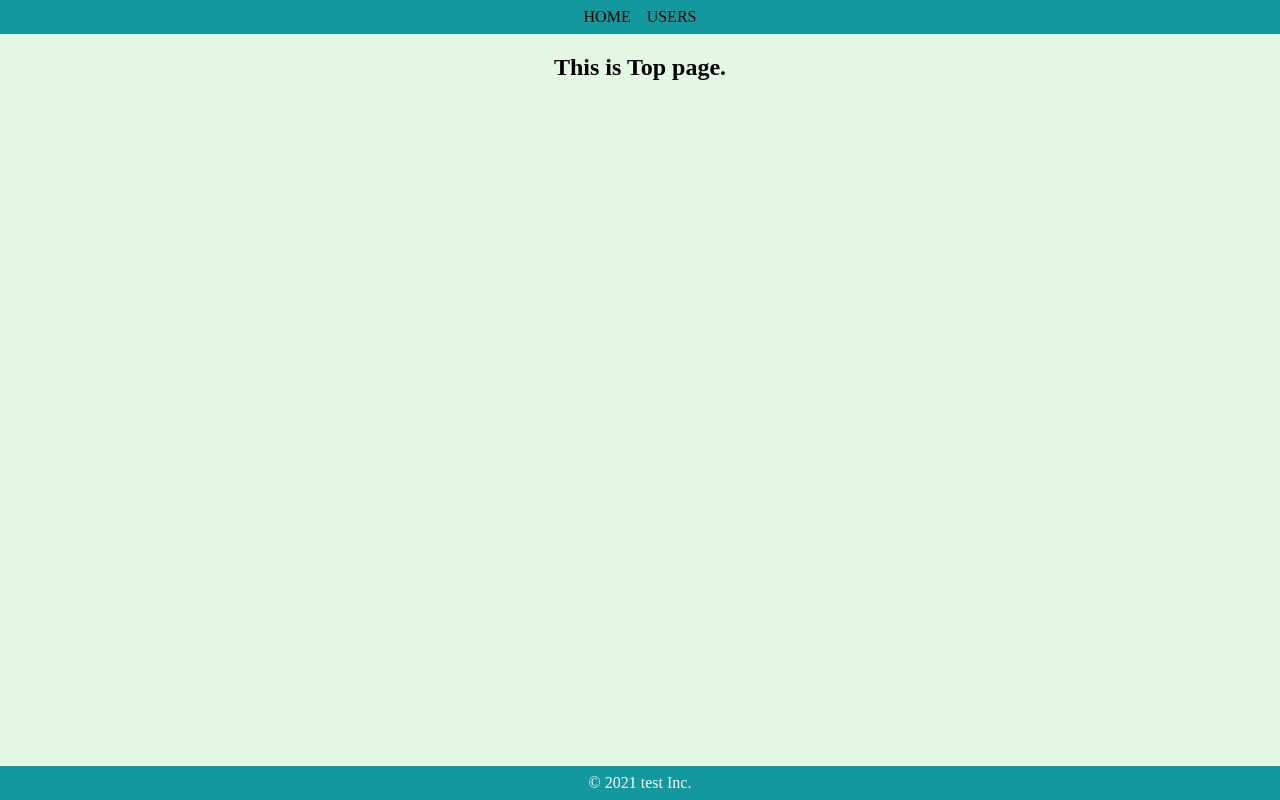
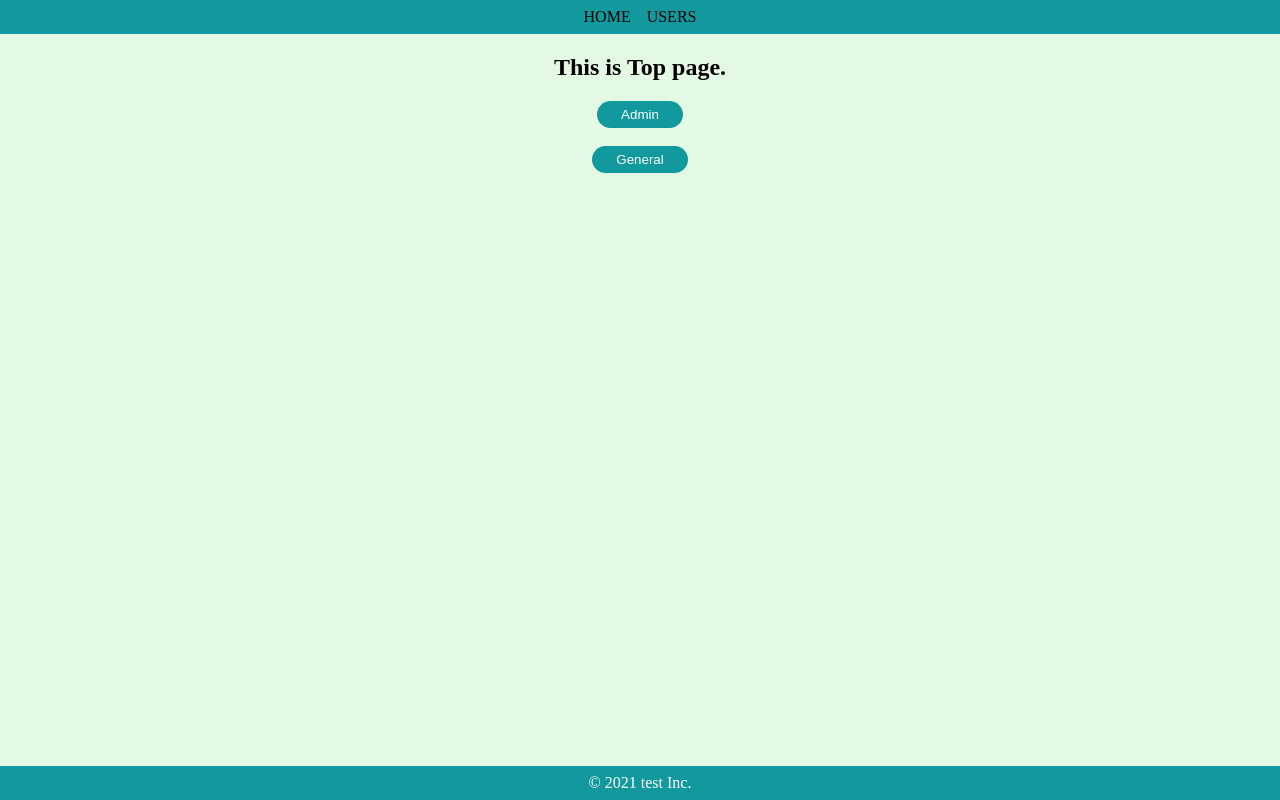
Before and after one commit to ayakamiyake7/codesandbox-practice4, a React (Create React App) app: page / in a window 1280 px wide. Built offline with nearby package versions, Linux system fonts and the light colour scheme.

Commit message:
Add edit.

```diff
--- a/src/components/atoms/button/SecondaryButton.jsx
+++ b/src/components/atoms/button/SecondaryButton.jsx
@@ -2,8 +2,8 @@
 import { BaseButton } from "./BaseButton";
 
 export const SecondaryButton = (props) => {
-  const { children } = props;
-  return <SButton>{children}</SButton>;
+  const { children, onClick } = props;
+  return <SButton onClick={onClick}>{children}</SButton>;
 };
 
 const SButton = styled(BaseButton)`
--- a/src/components/molecules/user/UserIconWithName.jsx
+++ b/src/components/molecules/user/UserIconWithName.jsx
@@ -1,11 +1,13 @@
+import React from "react";
 import styled from "styled-components";
 
 export const UserIconWithName = (props) => {
-  const { image, name } = props;
+  const { image, name, isAdmin } = props;
   return (
     <StyleContainer>
       <StyleImage width={160} src={image} alt={name} />
       <Stylename>{name}</Stylename>
+      {isAdmin && <SEdit>Edit</SEdit>}
     </StyleContainer>
   );
 };
@@ -21,3 +23,8 @@
   font-weight: bold;
   margin: 0;
 `;
+const SEdit = styled.span`
+  text-decoration: underline;
+  color: #aaa;
+  cursor: pointer;
+`;
--- a/src/components/organisms/user/UserCard.jsx
+++ b/src/components/organisms/user/UserCard.jsx
@@ -3,10 +3,10 @@
 import { UserIconWithName } from "../../molecules/user/UserIconWithName";
 
 export const UserCard = (props) => {
-  const { user } = props;
+  const { user, isAdmin } = props;
   return (
     <Card>
-      <UserIconWithName image={user.image} name={user.name} />
+      <UserIconWithName image={user.image} name={user.name} isAdmin={isAdmin} />
       <StyleDl>
         <dt>Email</dt>
         <dd>{user.email}</dd>
--- a/src/components/pages/Top.jsx
+++ b/src/components/pages/Top.jsx
@@ -1,9 +1,24 @@
 import styled from "styled-components";
+import { SecondaryButton } from "../atoms/button/SecondaryButton";
+import { useHistory } from "react-router-dom";
 
 export const Top = () => {
+  const history = useHistory();
+
+  const onClickAdmin = () => {
+    history.push({ pathname: "/users", state: { isAdmin: true } });
+  };
+  const onClickGeneral = () => {
+    history.push({ pathname: "/users", state: { isAdmin: false } });
+  };
+
   return (
     <SContainer>
       <h2>This is Top page.</h2>
+      <SecondaryButton onClick={onClickAdmin}>Admin</SecondaryButton>
+      <br />
+      <br />
+      <SecondaryButton onClick={onClickGeneral}>General</SecondaryButton>
     </SContainer>
   );
 };
--- a/src/components/pages/Users.jsx
+++ b/src/components/pages/Users.jsx
@@ -1,4 +1,7 @@
+import React from "react";
 import styled from "styled-components";
+import { useLocation } from "react-router-dom";
+
 import { SearchInput } from "../molecules/SearchInput";
 import { UserCard } from "../organisms/user/UserCard";
 
@@ -17,13 +20,16 @@
 });
 
 export const Users = () => {
+  const { state } = useLocation();
+  const isAdmin = state ? state.isAdmin : false;
+
   return (
     <SContainer>
       <h2>This is User page.</h2>
       <SearchInput />
       <SUserArea>
         {users.map((user) => (
-          <UserCard key={user.id} user={user} />
+          <UserCard key={user.id} user={user} isAdmin={isAdmin} />
         ))}
       </SUserArea>
     </SContainer>
```
